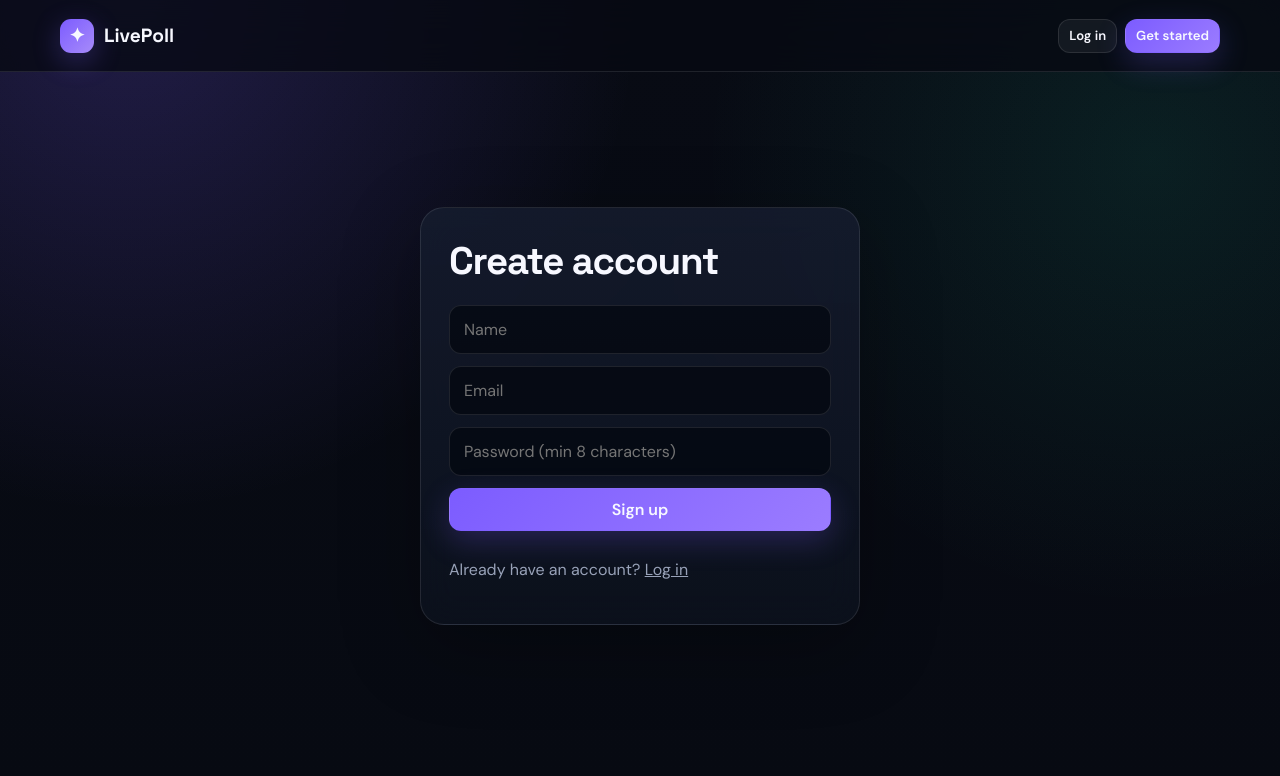
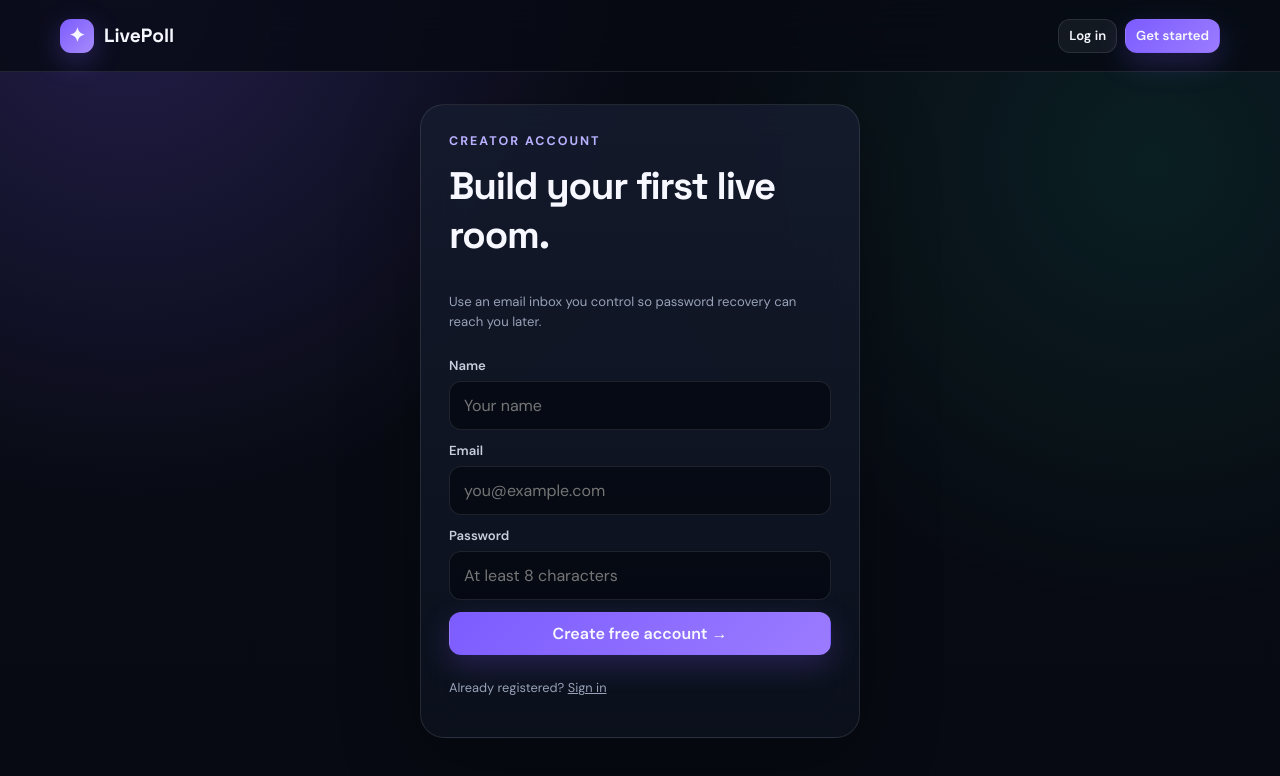
Before and after one commit to kishore-KC151204/LivePoll, a React (Vite) app in the folder frontend/: page /signup in a window 1280 px wide. Shown: the top 776 px of the page. Built offline with nearby package versions, Linux system fonts and the light colour scheme; no server answers.

Commit message:
Polish creator signup experience

```diff
--- a/frontend/src/pages/Signup.jsx
+++ b/frontend/src/pages/Signup.jsx
@@ -1,44 +1,31 @@
 import { useState } from 'react'
-import { useNavigate, Link } from 'react-router-dom'
+import { Link, useNavigate } from 'react-router-dom'
 import { useAuth } from '../context/AuthContext'
 
-export default function Signup() {
-  const { signup } = useAuth()
-  const navigate = useNavigate()
-  const [form, setForm] = useState({ name: '', email: '', password: '' })
-  const [error, setError] = useState('')
-  const [loading, setLoading] = useState(false)
-
-  async function handleSubmit(e) {
-    e.preventDefault()
-    setError('')
+export default function Signup(){
+  const {signup}=useAuth(),navigate=useNavigate()
+  const [form,setForm]=useState({name:'',email:'',password:''}),[error,setError]=useState(''),[loading,setLoading]=useState(false)
+  async function submit(e){
+    e.preventDefault();setError('')
+    if(form.password.length<8){setError('Use at least 8 characters for your password.');return}
     setLoading(true)
-    try {
-      await signup(form.name, form.email, form.password)
-      navigate('/dashboard')
-    } catch (err) {
-      setError(err.message)
-    } finally {
-      setLoading(false)
-    }
+    try{await signup(form.name,form.email,form.password);navigate('/dashboard')}
+    catch(e){setError(e.message)}finally{setLoading(false)}
   }
-
-  return (
-    <div className="page center">
-      <form className="card form" onSubmit={handleSubmit}>
-        <h2>Create account</h2>
-        {error && <div className="error">{error}</div>}
-        <input placeholder="Name" required minLength={2}
-          value={form.name} onChange={(e) => setForm({ ...form, name: e.target.value })} />
-        <input placeholder="Email" type="email" required
-          value={form.email} onChange={(e) => setForm({ ...form, email: e.target.value })} />
-        <input placeholder="Password (min 8 characters)" type="password" required minLength={8}
-          value={form.password} onChange={(e) => setForm({ ...form, password: e.target.value })} />
-        <button className="btn primary" disabled={loading} type="submit">
-          {loading ? 'Creating...' : 'Sign up'}
-        </button>
-        <p className="muted">Already have an account? <Link to="/login">Log in</Link></p>
-      </form>
-    </div>
-  )
+  return <div className="page center">
+    <form className="card form" onSubmit={submit}>
+      <span className="eyebrow">Creator account</span>
+      <h2>Build your first live room.</h2>
+      <p className="helper">Use an email inbox you control so password recovery can reach you later.</p>
+      {error&&<div className="error">{error}</div>}
+      <label className="field-label">Name</label>
+      <input className="input" required minLength={2} value={form.name} onChange={e=>setForm({...form,name:e.target.value})} placeholder="Your name"/>
+      <label className="field-label">Email</label>
+      <input className="input" type="email" required value={form.email} onChange={e=>setForm({...form,email:e.target.value})} placeholder="you@example.com"/>
+      <label className="field-label">Password</label>
+      <input className="input" type="password" required minLength={8} value={form.password} onChange={e=>setForm({...form,password:e.target.value})} placeholder="At least 8 characters"/>
+      <button className="btn primary" disabled={loading}>{loading?'Creating workspace…':'Create free account →'}</button>
+      <p className="muted small">Already registered? <Link to="/login">Sign in</Link></p>
+    </form>
+  </div>
 }
```
